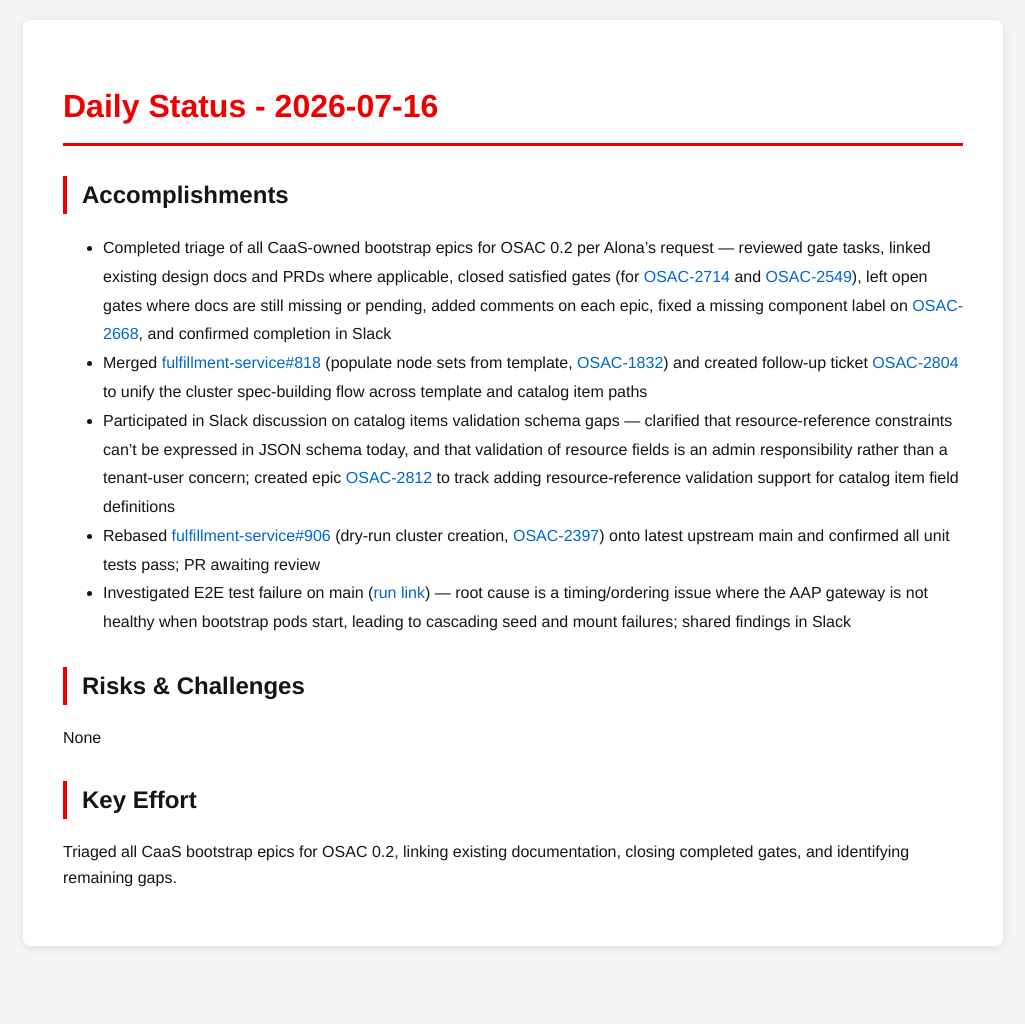
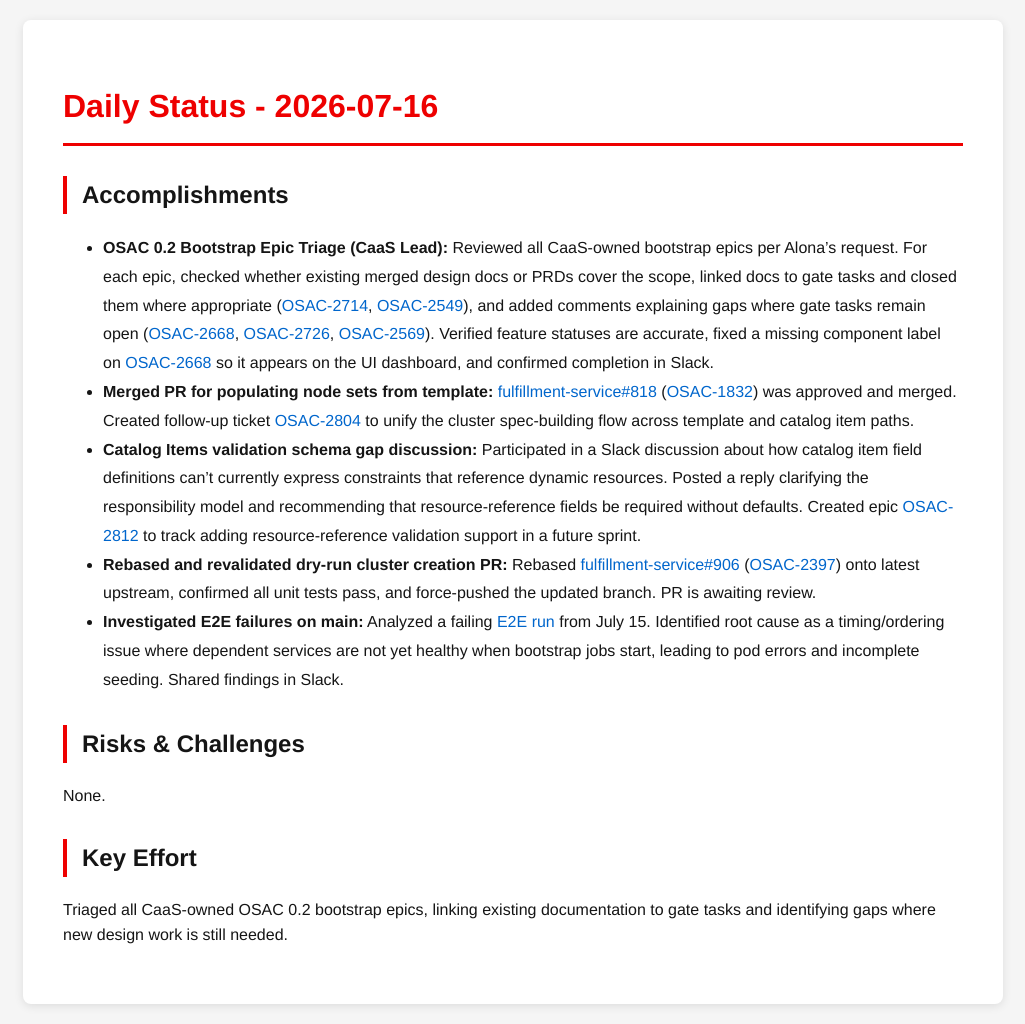
Before and after one commit to tzvatot/daily-status, a Jekyll site: the page built from 2026-07-16.md, in a window 1280 px wide. Shown: the whole page, without its empty margins (127-1152 px from the left). Built offline with Jekyll 4.4.1, drawn with Linux system fonts in a browser that asks for light colours; before the commit the page ends 966 px from its top, so only the background shows below that.

Commit message:
Daily status update - 2026-07-16

```diff
--- a/2026-07-16.md
+++ b/2026-07-16.md
@@ -7,14 +7,14 @@ date: 2026-07-16
 # Daily Status - 2026-07-16
 
 ## Accomplishments
-- Completed triage of all CaaS-owned bootstrap epics for OSAC 0.2 per Alona's request — reviewed gate tasks, linked existing design docs and PRDs where applicable, closed satisfied gates (for [OSAC-2714](https://redhat.atlassian.net/browse/OSAC-2714) and [OSAC-2549](https://redhat.atlassian.net/browse/OSAC-2549)), left open gates where docs are still missing or pending, added comments on each epic, fixed a missing component label on [OSAC-2668](https://redhat.atlassian.net/browse/OSAC-2668), and confirmed completion in Slack
-- Merged [fulfillment-service#818](https://github.com/osac-project/fulfillment-service/pull/818) (populate node sets from template, [OSAC-1832](https://redhat.atlassian.net/browse/OSAC-1832)) and created follow-up ticket [OSAC-2804](https://redhat.atlassian.net/browse/OSAC-2804) to unify the cluster spec-building flow across template and catalog item paths
-- Participated in Slack discussion on catalog items validation schema gaps — clarified that resource-reference constraints can't be expressed in JSON schema today, and that validation of resource fields is an admin responsibility rather than a tenant-user concern; created epic [OSAC-2812](https://redhat.atlassian.net/browse/OSAC-2812) to track adding resource-reference validation support for catalog item field definitions
-- Rebased [fulfillment-service#906](https://github.com/osac-project/fulfillment-service/pull/906) (dry-run cluster creation, [OSAC-2397](https://redhat.atlassian.net/browse/OSAC-2397)) onto latest upstream main and confirmed all unit tests pass; PR awaiting review
-- Investigated E2E test failure on main ([run link](https://github.com/osac-project/fulfillment-service/actions/runs/29379201666)) — root cause is a timing/ordering issue where the AAP gateway is not healthy when bootstrap pods start, leading to cascading seed and mount failures; shared findings in Slack
+- **OSAC 0.2 Bootstrap Epic Triage (CaaS Lead):** Reviewed all CaaS-owned bootstrap epics per Alona's request. For each epic, checked whether existing merged design docs or PRDs cover the scope, linked docs to gate tasks and closed them where appropriate ([OSAC-2714](https://redhat.atlassian.net/browse/OSAC-2714), [OSAC-2549](https://redhat.atlassian.net/browse/OSAC-2549)), and added comments explaining gaps where gate tasks remain open ([OSAC-2668](https://redhat.atlassian.net/browse/OSAC-2668), [OSAC-2726](https://redhat.atlassian.net/browse/OSAC-2726), [OSAC-2569](https://redhat.atlassian.net/browse/OSAC-2569)). Verified feature statuses are accurate, fixed a missing component label on [OSAC-2668](https://redhat.atlassian.net/browse/OSAC-2668) so it appears on the UI dashboard, and confirmed completion in Slack.
+- **Merged PR for populating node sets from template:** [fulfillment-service#818](https://github.com/osac-project/fulfillment-service/pull/818) ([OSAC-1832](https://redhat.atlassian.net/browse/OSAC-1832)) was approved and merged. Created follow-up ticket [OSAC-2804](https://redhat.atlassian.net/browse/OSAC-2804) to unify the cluster spec-building flow across template and catalog item paths.
+- **Catalog Items validation schema gap discussion:** Participated in a Slack discussion about how catalog item field definitions can't currently express constraints that reference dynamic resources. Posted a reply clarifying the responsibility model and recommending that resource-reference fields be required without defaults. Created epic [OSAC-2812](https://redhat.atlassian.net/browse/OSAC-2812) to track adding resource-reference validation support in a future sprint.
+- **Rebased and revalidated dry-run cluster creation PR:** Rebased [fulfillment-service#906](https://github.com/osac-project/fulfillment-service/pull/906) ([OSAC-2397](https://redhat.atlassian.net/browse/OSAC-2397)) onto latest upstream, confirmed all unit tests pass, and force-pushed the updated branch. PR is awaiting review.
+- **Investigated E2E failures on main:** Analyzed a failing [E2E run](https://github.com/osac-project/fulfillment-service/actions/runs/29379201666) from July 15. Identified root cause as a timing/ordering issue where dependent services are not yet healthy when bootstrap jobs start, leading to pod errors and incomplete seeding. Shared findings in Slack.
 
 ## Risks & Challenges
-None
+None.
 
 ## Key Effort
-Triaged all CaaS bootstrap epics for OSAC 0.2, linking existing documentation, closing completed gates, and identifying remaining gaps.
+Triaged all CaaS-owned OSAC 0.2 bootstrap epics, linking existing documentation to gate tasks and identifying gaps where new design work is still needed.
```
